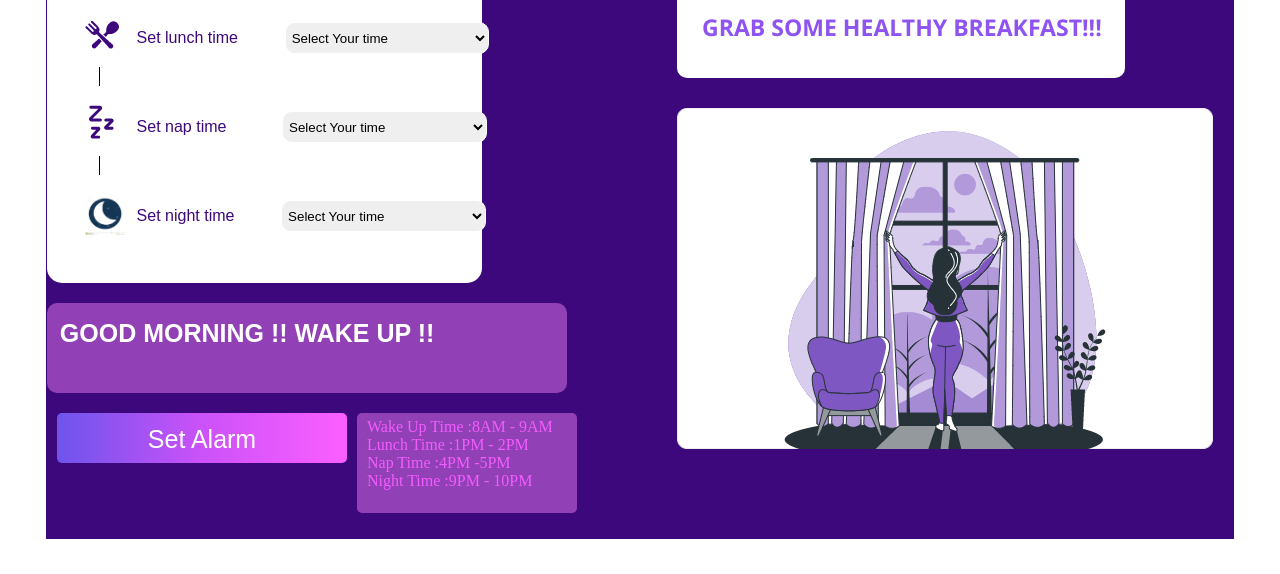
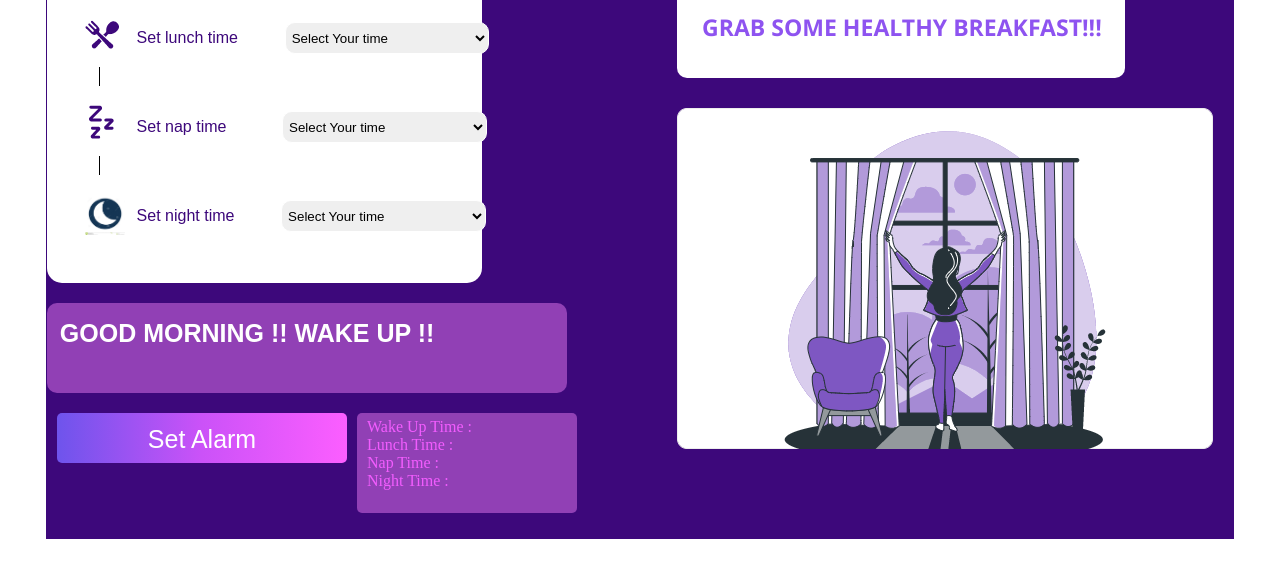
Before and after one commit to reshma-3010/JS-Project1, a plain HTML site: page index.html in a window 1280 px wide. Shown: the part 226-800 px from the top of the page. Drawn offline with Linux system fonts and the light colour scheme.

Commit message:
first commit

```diff
--- a/index.html
+++ b/index.html
@@ -178,10 +178,10 @@
                     <span id="c4">Party Time !</span>
                 </div>
                 <div class="c2">
-                    <span id="c5">Wake Up Time :8AM - 9AM</span><br>
-                    <span id="c6">Lunch Time :1PM - 2PM</span><br>
-                    <span id="c7">Nap Time :4PM -5PM</span><br>
-                    <span id="c8">Night Time :9PM - 10PM</span>
+                    <span id="c5">Wake Up Time :</span><br>
+                    <span id="c6">Lunch Time :</span><br>
+                    <span id="c7">Nap Time :</span><br>
+                    <span id="c8">Night Time :</span>
                 </div>
               </div>
           </div>
```
